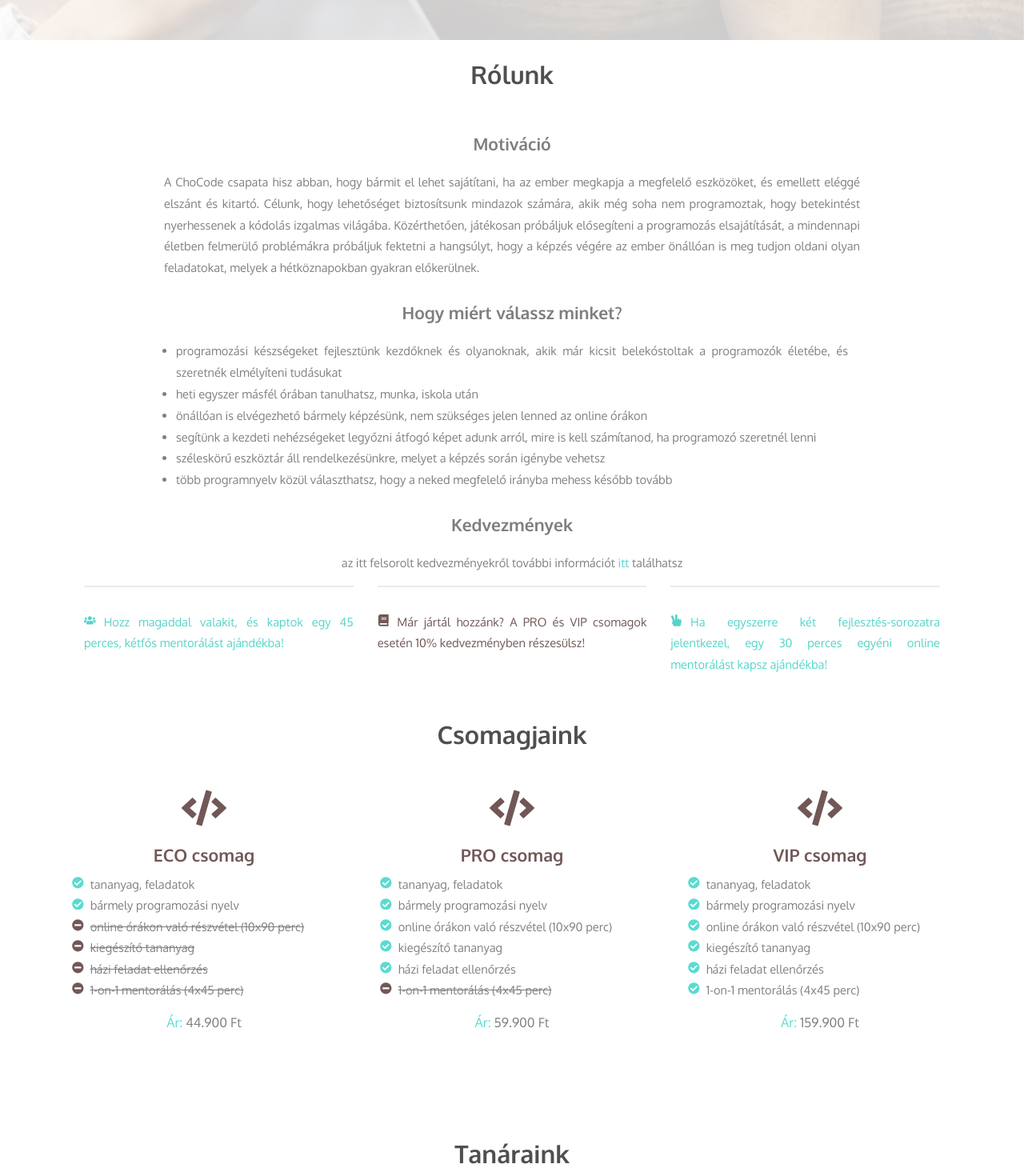
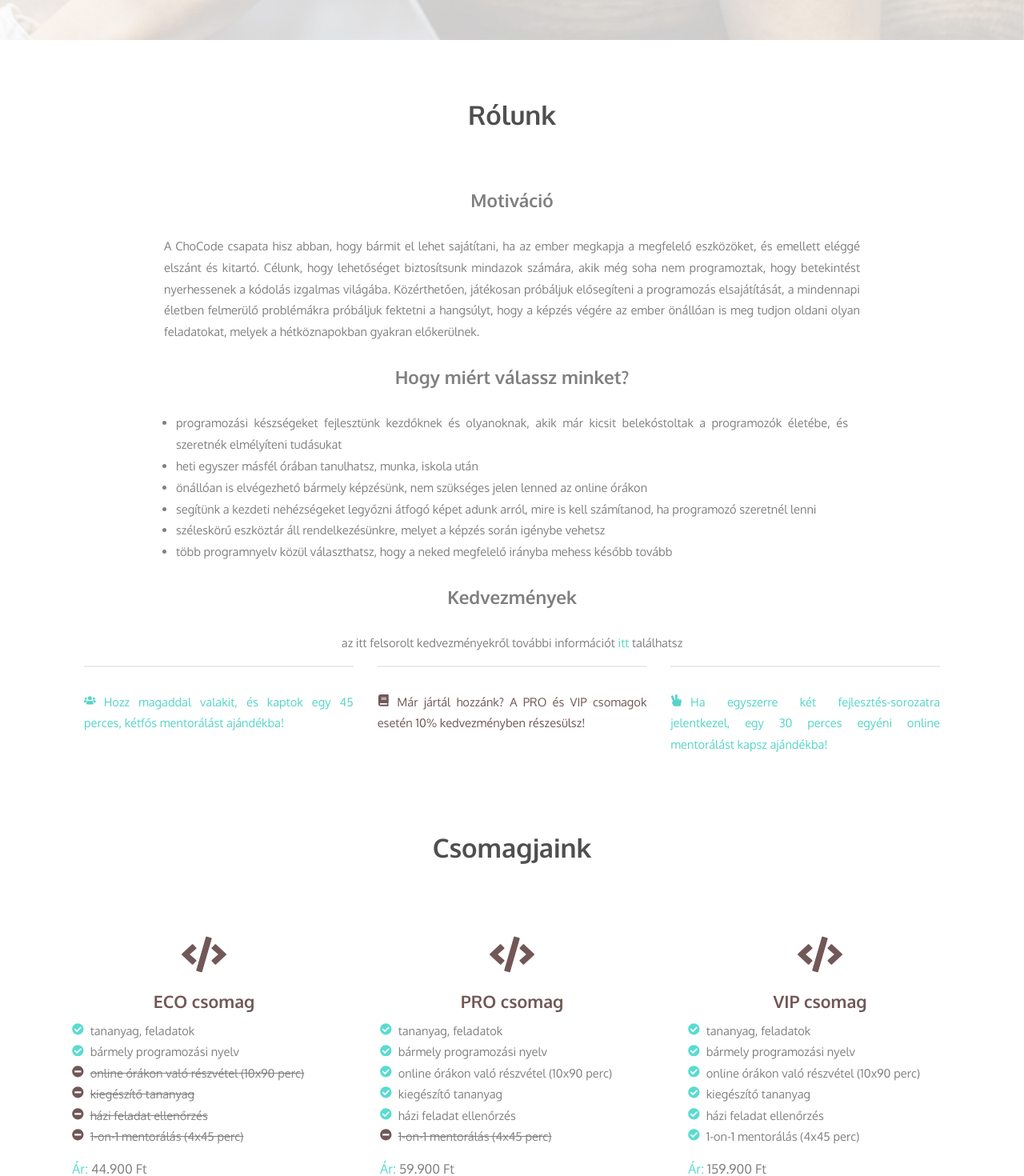
Before and after one commit to ferzs1/chocode-react, a React (Create React App) app: page / in a window 1280 px wide. Shown: the part 680-2150 px from the top of the page at 80% size. Built offline with nearby package versions, Linux system fonts and the light colour scheme.

Commit message:
Add h2 to index css

```diff
--- a/src/components/UI/Header/Header.module.css
+++ b/src/components/UI/Header/Header.module.css
@@ -9,6 +9,10 @@
 
 .Dot {
     color: #725757;
+}
+
+.Header h2 {
+    margin: 20px;
 }
 
 .Text {
--- a/src/components/content/AboutUs/AboutUs.js
+++ b/src/components/content/AboutUs/AboutUs.js
@@ -4,8 +4,8 @@ import classes from './AboutUs.module.css';
 const aboutUs = (props) => {
 	return (
 		<section className={classes.Section}>
-			<h1 className={classes.Header}>Rólunk</h1>
-			<h2 className={classes.Subheader}>Motiváció</h2>
+			<h2 className={classes.Header}>Rólunk</h2>
+			<h3 className={classes.Subheader}>Motiváció</h3>
 			<p>
 				A ChoCode csapata hisz abban, hogy bármit el lehet sajátítani, ha az
 				ember megkapja a megfelelő eszközöket, és emellett eléggé elszánt és
@@ -17,7 +17,7 @@ const aboutUs = (props) => {
 				is meg tudjon oldani olyan feladatokat, melyek a hétköznapokban gyakran
 				előkerülnek.
 			</p>
-			<h2 className={classes.Subheader}>Hogy miért válassz minket?</h2>
+			<h3 className={classes.Subheader}>Hogy miért válassz minket?</h3>
 			<ul>
 				<li>
 					programozási készségeket fejlesztünk kezdőknek és olyanoknak, akik már
@@ -42,7 +42,7 @@ const aboutUs = (props) => {
 					mehess később tovább
 				</li>
 			</ul>
-			<h2 className={classes.Subheader}>Kedvezmények</h2>
+			<h3 className={classes.Subheader}>Kedvezmények</h3>
 			<p className={classes.Discounts}>
 				az itt felsorolt kedvezményekről további információt <a href="/discounts">itt</a> találhatsz
 			</p>
--- a/src/components/content/AboutUs/AboutUs.module.css
+++ b/src/components/content/AboutUs/AboutUs.module.css
@@ -8,17 +8,8 @@
 	padding-left: 15px;
 }
 
-.Header {
-	font-size: 1.6em;
-	color: rgb(79, 79, 79);
-	margin-bottom: 60px;
-}
-
-.Subheader {
-	padding-bottom: 20px;
-	margin-top: 30px;
-	font-size: 1.1em;
-	color: rgb(126, 126, 126);
+.Section h3 {
+	margin: 30px auto;
 }
 
 .Discounts {
@@ -26,7 +17,7 @@
 	text-align: center;
 }
 
-.Section *:not(.Header, .Subheader, .Discounts) {
+.Section *:not(.Header, h3, .Discounts) {
 	font-size: 11pt;
 	text-align: justify;
 }
--- a/src/components/content/Packages/Package/Package.module.css
+++ b/src/components/content/Packages/Package/Package.module.css
@@ -82,4 +82,8 @@
 	.Package:not(:first-child) {
 		margin-top: 5px;
 	}
+
+	.Price {
+		text-align: left;
+	}
 }
--- a/src/components/content/Packages/Packages.module.css
+++ b/src/components/content/Packages/Packages.module.css
@@ -12,13 +12,6 @@
     text-align: center;
 }
 
-.Header {
-    font-size: 1.6em;
-    color: rgb(79, 79, 79);
-    margin: 40px auto;
-}
-
-
 @media (min-width: 800px) {
     .Packages {
         width: 750px;
--- a/src/components/content/Teachers/Teachers.module.css
+++ b/src/components/content/Teachers/Teachers.module.css
@@ -3,11 +3,6 @@
 	margin: 0 auto;
 }
 
-.Header {
-	font-size: 1.6em;
-	color: rgb(79, 79, 79);
-	margin: 80px auto;
-}
 
 .TeacherList {
 	list-style: none;
--- a/src/index.css
+++ b/src/index.css
@@ -16,3 +16,9 @@ a {
 	text-decoration: none;
 	color: rgb(86, 212, 201);
 }
+
+h2 {
+	font-size: 1.6em;
+	color: rgb(79, 79, 79);
+	margin: 80px auto;
+}
```
